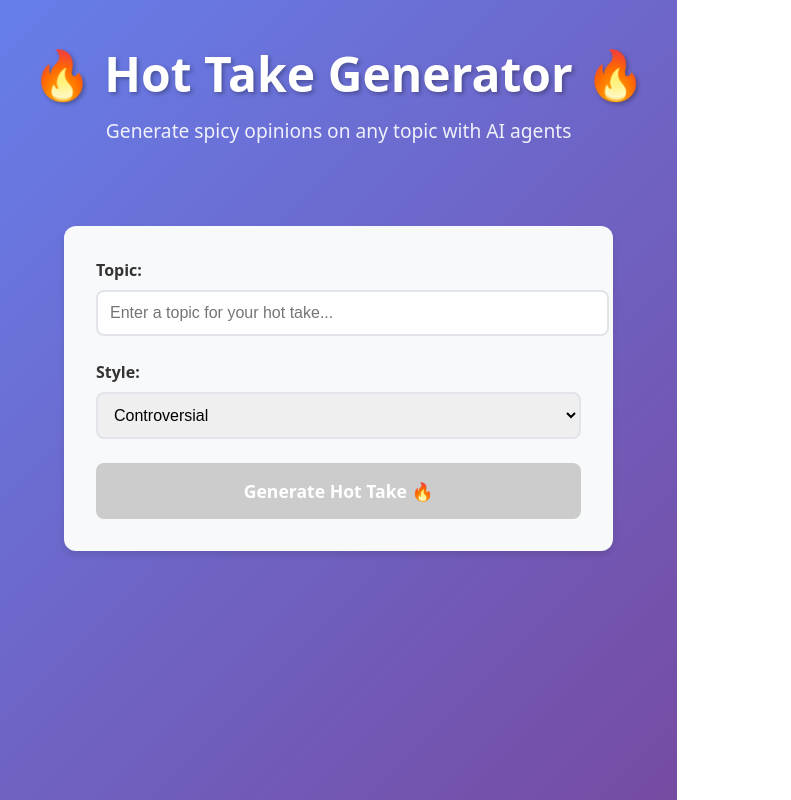
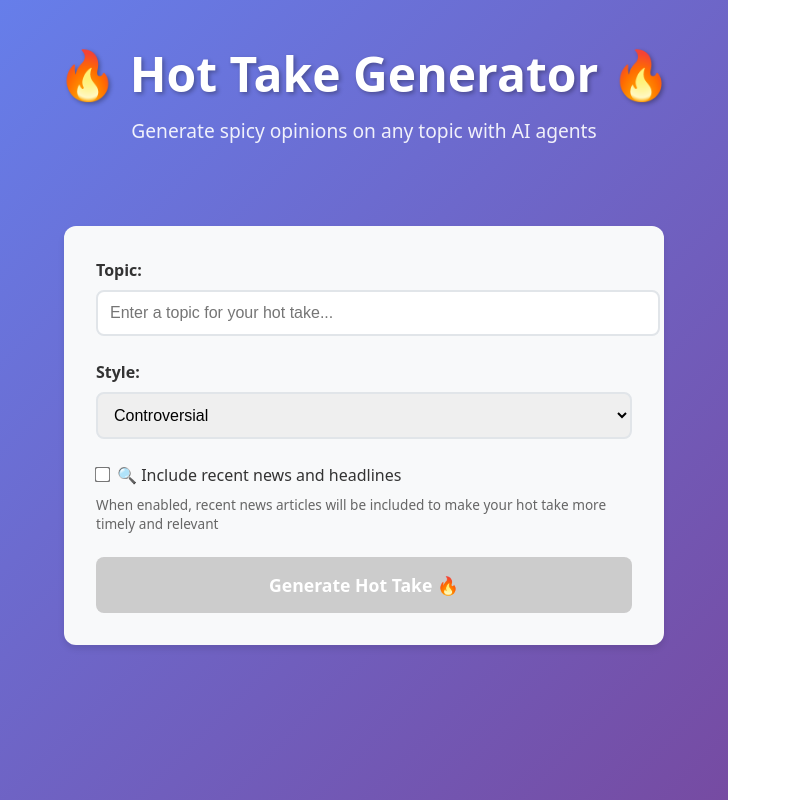
Before and after one commit to Uokoroafor/hot-take-generator, a React app in the folder frontend/: page / in a window 1280 px wide. Shown: the whole page, without its empty margins (0-791 px from the left). Built offline with nearby package versions, Linux system fonts and the light colour scheme; the HTML template or start-up script is replaced by a standard one.

Commit message:
Add the frontend files

```diff
--- a/frontend/src/components/HotTakeGenerator.css
+++ b/frontend/src/components/HotTakeGenerator.css
@@ -116,3 +116,69 @@
 .metadata strong {
   color: #333;
 }
+
+.checkbox-group {
+  display: flex;
+  align-items: center;
+  gap: 0.5rem;
+  margin-bottom: 0.5rem;
+}
+
+.checkbox-group input[type="checkbox"] {
+  width: auto;
+  margin: 0;
+  transform: scale(1.2);
+}
+
+.checkbox-group label {
+  margin: 0;
+  cursor: pointer;
+  font-weight: 500;
+}
+
+.help-text {
+  font-size: 0.85rem;
+  color: #666;
+  margin: 0;
+  line-height: 1.4;
+}
+
+.news-context {
+  margin-top: 1.5rem;
+  border: 1px solid #e1e5e9;
+  border-radius: 8px;
+  overflow: hidden;
+}
+
+.news-context summary {
+  padding: 1rem;
+  background: #f8f9fa;
+  cursor: pointer;
+  font-weight: 500;
+  border-bottom: 1px solid #e1e5e9;
+  user-select: none;
+}
+
+.news-context summary:hover {
+  background: #e9ecef;
+}
+
+.news-content {
+  padding: 1rem;
+  background: white;
+}
+
+.news-content pre {
+  white-space: pre-wrap;
+  word-wrap: break-word;
+  margin: 0;
+  font-family: system-ui, -apple-system, sans-serif;
+  font-size: 0.9rem;
+  line-height: 1.5;
+  color: #555;
+}
+
+.form-group input[type="checkbox"]:focus {
+  outline: 2px solid #ff6b35;
+  outline-offset: 2px;
+}
--- a/frontend/src/components/HotTakeGenerator.tsx
+++ b/frontend/src/components/HotTakeGenerator.tsx
@@ -6,11 +6,15 @@ interface HotTakeResponse {
   topic: string;
   style: string;
   agent_used: string;
+  web_search_used?: boolean;
+  news_context?: string;
 }
 
 const HotTakeGenerator = () => {
   const [topic, setTopic] = useState('');
   const [style, setStyle] = useState('controversial');
+  const [useWebSearch, setUseWebSearch] = useState(false);
+  const [maxArticles, setMaxArticles] = useState(3);
   const [loading, setLoading] = useState(false);
   const [hotTake, setHotTake] = useState<HotTakeResponse | null>(null);
   const [error, setError] = useState('');
@@ -44,6 +48,8 @@ const HotTakeGenerator = () => {
         body: JSON.stringify({
           topic: topic.trim(),
           style: style,
+          use_web_search: useWebSearch,
+          max_articles: maxArticles,
         }),
       });
 
@@ -90,8 +96,41 @@ const HotTakeGenerator = () => {
           </select>
         </div>
 
+        <div className="form-group">
+          <div className="checkbox-group">
+            <input
+              type="checkbox"
+              id="useWebSearch"
+              checked={useWebSearch}
+              onChange={(e) => setUseWebSearch(e.target.checked)}
+            />
+            <label htmlFor="useWebSearch">
+              🔍 Include recent news and headlines
+            </label>
+          </div>
+          <p className="help-text">
+            When enabled, recent news articles will be included to make your hot take more timely and relevant
+          </p>
+        </div>
+
+        {useWebSearch && (
+          <div className="form-group">
+            <label htmlFor="maxArticles">Number of articles to include:</label>
+            <select
+              id="maxArticles"
+              value={maxArticles}
+              onChange={(e) => setMaxArticles(Number(e.target.value))}
+            >
+              <option value={1}>1 article</option>
+              <option value={2}>2 articles</option>
+              <option value={3}>3 articles</option>
+              <option value={5}>5 articles</option>
+            </select>
+          </div>
+        )}
+
         <button type="submit" disabled={loading || !topic.trim()}>
-          {loading ? 'Generating...' : 'Generate Hot Take 🔥'}
+          {loading ? 'Generating...' : `Generate Hot Take ${useWebSearch ? '📰' : '🔥'}`}
         </button>
       </form>
 
@@ -109,7 +148,19 @@ const HotTakeGenerator = () => {
             <p><strong>Topic:</strong> {hotTake.topic}</p>
             <p><strong>Style:</strong> {hotTake.style}</p>
             <p><strong>Generated by:</strong> {hotTake.agent_used}</p>
+            {hotTake.web_search_used && (
+              <p><strong>📰 News-enhanced:</strong> Yes</p>
+            )}
           </div>
+
+          {hotTake.news_context && (
+            <details className="news-context">
+              <summary>📰 News sources used</summary>
+              <div className="news-content">
+                <pre>{hotTake.news_context}</pre>
+              </div>
+            </details>
+          )}
         </div>
       )}
     </div>
```
